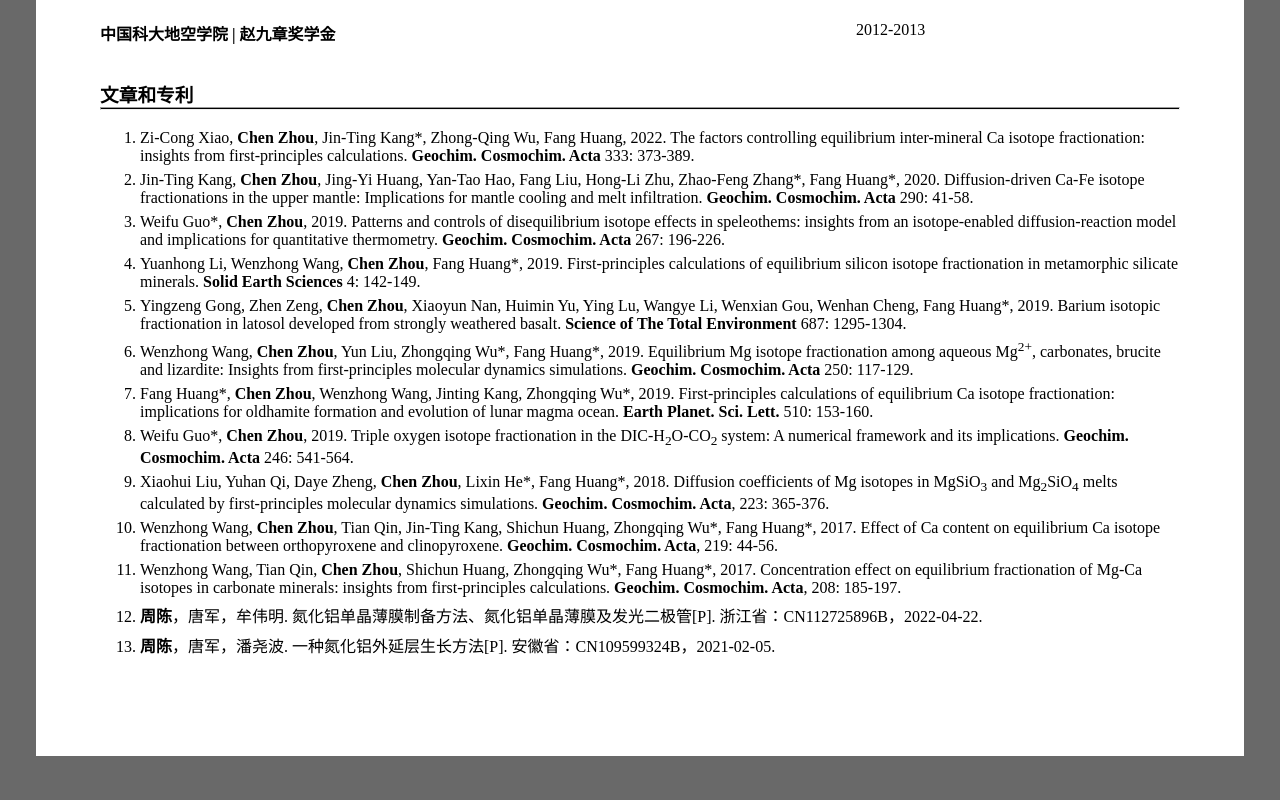
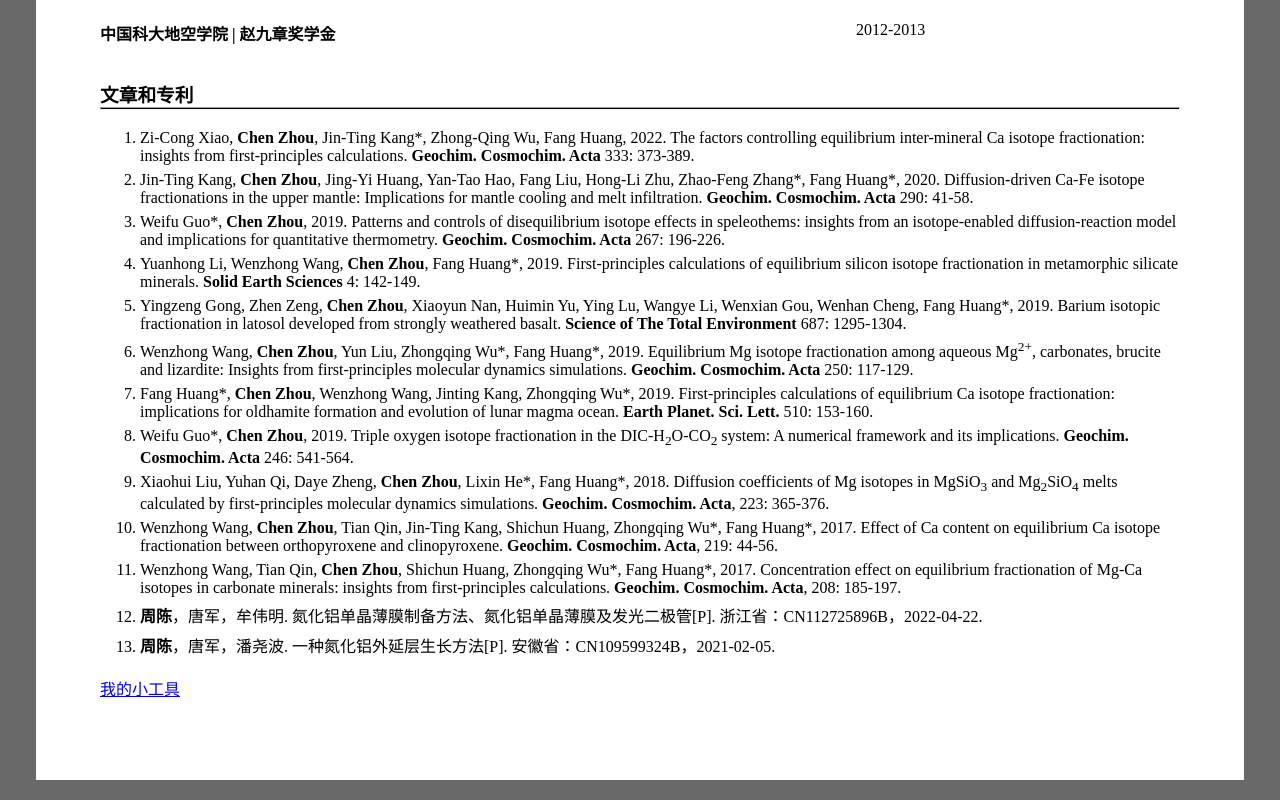
Before and after one commit to eroszhou/eroszhou, a plain HTML site: page index.html in a window 1280 px wide. Shown: the part 2925-3725 px from the top of the page. Before the commit the page ends 3701 px from the top, so only its background shows below. Drawn offline with Linux system fonts and the light colour scheme.

Commit message:
Update index.html

```diff
--- a/index.html
+++ b/index.html
@@ -157,6 +157,11 @@
         <li><span class="authorchen">周陈</span>，唐军，潘尧波. 一种氮化铝外延层生长方法[P]. 安徽省：CN109599324B，2021-02-05.</li>
     </ol>
     </div>
+
+    <!--   My Tools   -->
+    <div class="section">
+    <a href="myTools.html">我的小工具</a>
+    </div>
     </div>
     </div>
 
```
